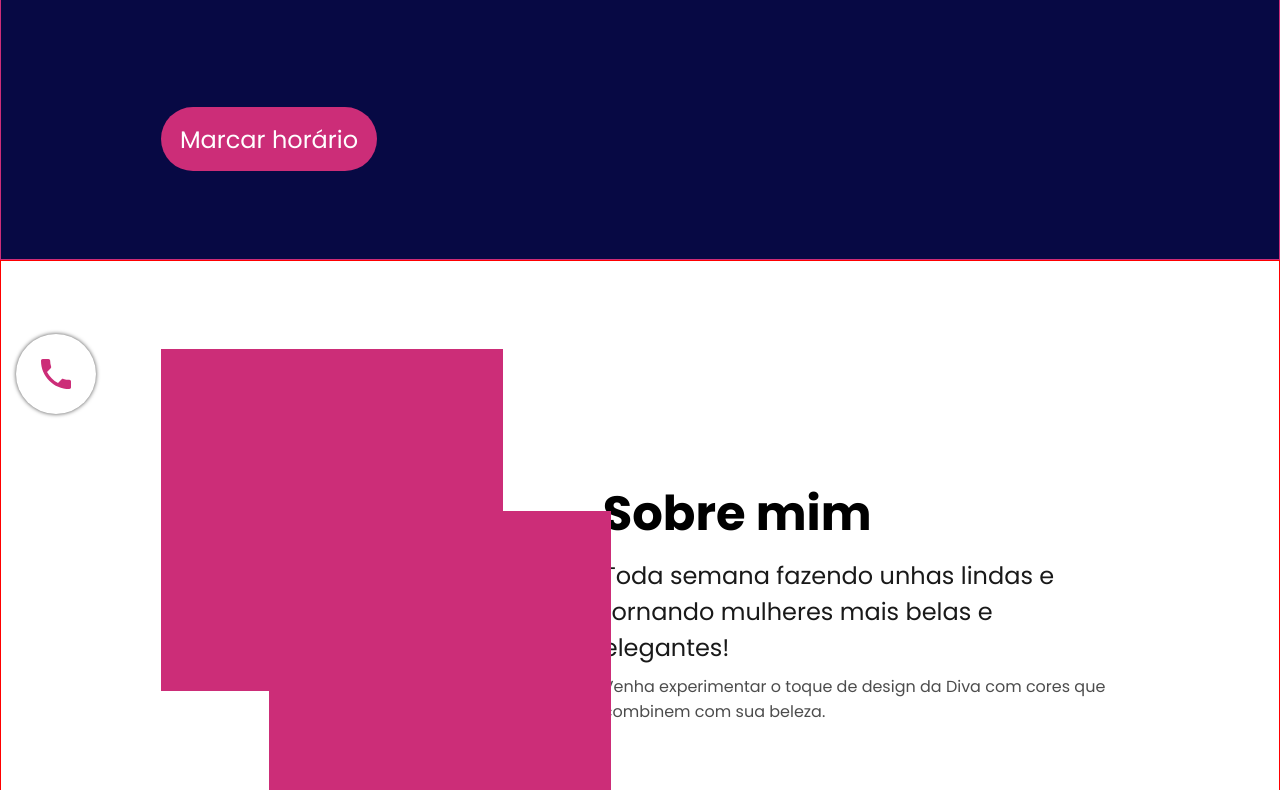
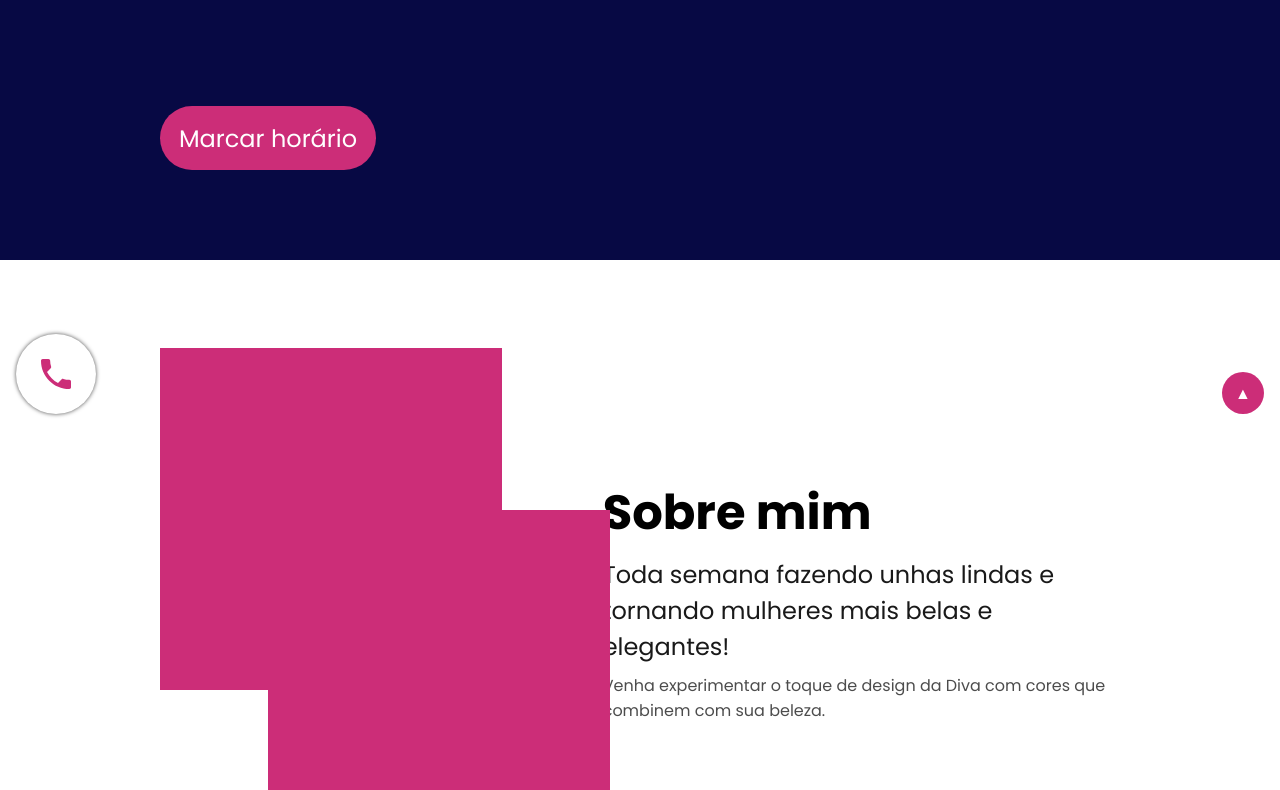
Before and after one commit to Jayneanderson/manicure, a plain HTML site: page index.html in a window 1280 px wide. Shown: the part 370-1160 px from the top of the page. Drawn offline with Linux system fonts and the light colour scheme.

Commit message:
Adição: aqui foi adicionada a estilização do ícone do ir para o topo

```diff
--- a/assets/css/index.css
+++ b/assets/css/index.css
@@ -27,7 +27,8 @@ a {
 }
 
 .container {
-    border: 1px solid #CC2D78;
+    /* border: 1px solid #CC2D78; */
+    width: 100%;
     padding-left: 160px;
     padding-right: 160px;
 }
@@ -121,7 +122,6 @@ a {
 }
 
 .about-me {
-    border: 1px solid red;
 }
 
 .about-me-container {
@@ -366,7 +366,7 @@ a {
     width: 140px;
     height: 170px;
     border-radius: 0;
-    animation: contact .4s linear;
+    animation: contact .3s linear;
 }
 
 @keyframes contact {
@@ -421,3 +421,17 @@ a {
     justify-content: space-between;
     margin: 0;
 }
+
+.btn-top {
+    width: 42px;
+    height: 42px;
+    position: fixed;
+    right: 16px;
+    bottom: 16px;
+    color: #fff;
+}
+
+.btn-top:hover {
+    background-color: #212121;
+    transition: .2s
+}
```
